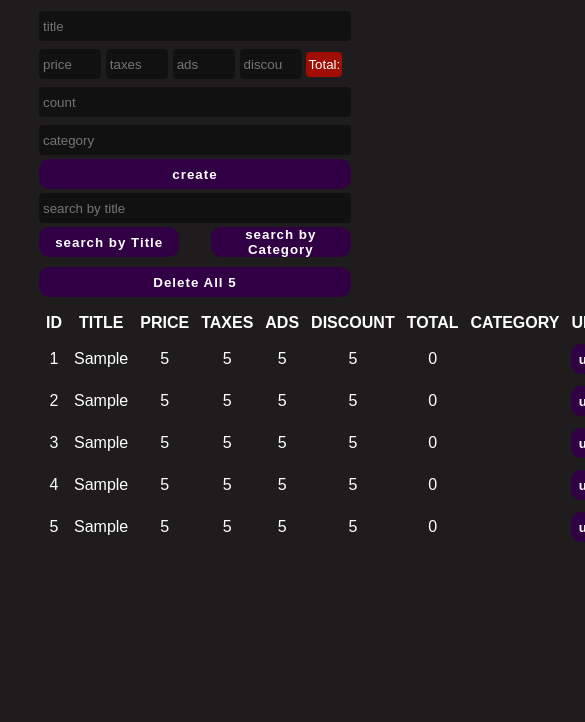
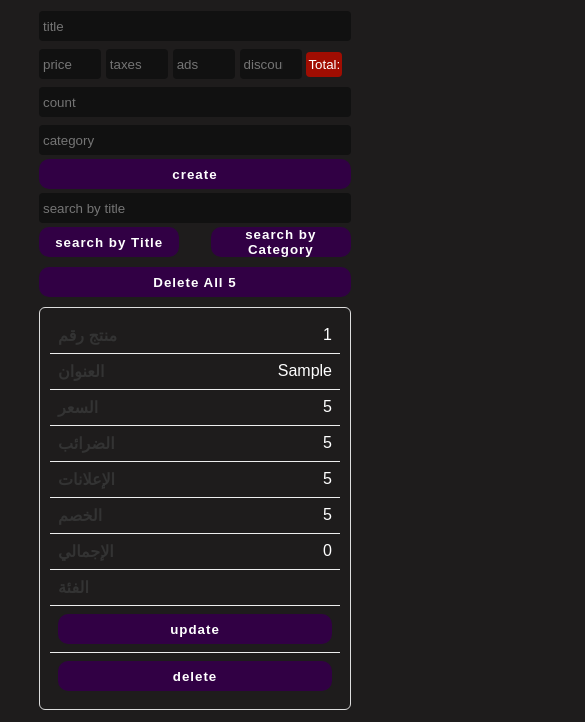
Before and after one commit to zeinab102004/product-management, a plain HTML site: page index.html in a window 390 px wide. Both pictures are taken after typing "Sample", "5", "5", "5", "5", "5" into the empty fields and a click on the button "create". Shown: the part 122-844 px from the top of the page, 585 px wide, since content can reach past the window. Drawn offline with Linux system fonts and the light colour scheme.

Commit message:
Update style.css

```diff
--- a/style.css
+++ b/style.css
@@ -90,6 +90,7 @@ table{
     text-align: center;
     margin: 10px 0;
 }
+
 table th{
    text-transform: uppercase;
 }
@@ -100,3 +101,48 @@ td, th{
     margin-top: 10px;
 
 }
+
+
+
+
+
+
+
+
+
+@media (max-width: 768px) {
+  table {
+    width: 100%;
+    border-collapse: collapse;
+  }
+
+  thead {
+    display: none;
+  }
+
+  .product-row {
+    display: block;
+    margin-bottom: 15px;
+    border: 1px solid #ddd;
+    border-radius: 6px;
+    padding: 10px;
+  }
+
+  .product-row td {
+    display: flex;
+    justify-content: space-between;
+    padding: 8px;
+    border: none;
+    border-bottom: 1px solid #eee;
+  }
+
+  .product-row td::before {
+    content: attr(data-label);
+    font-weight: bold;
+    color: #333;
+  }
+
+  .product-row td:last-child {
+    border-bottom: none;
+  }
+}
```
